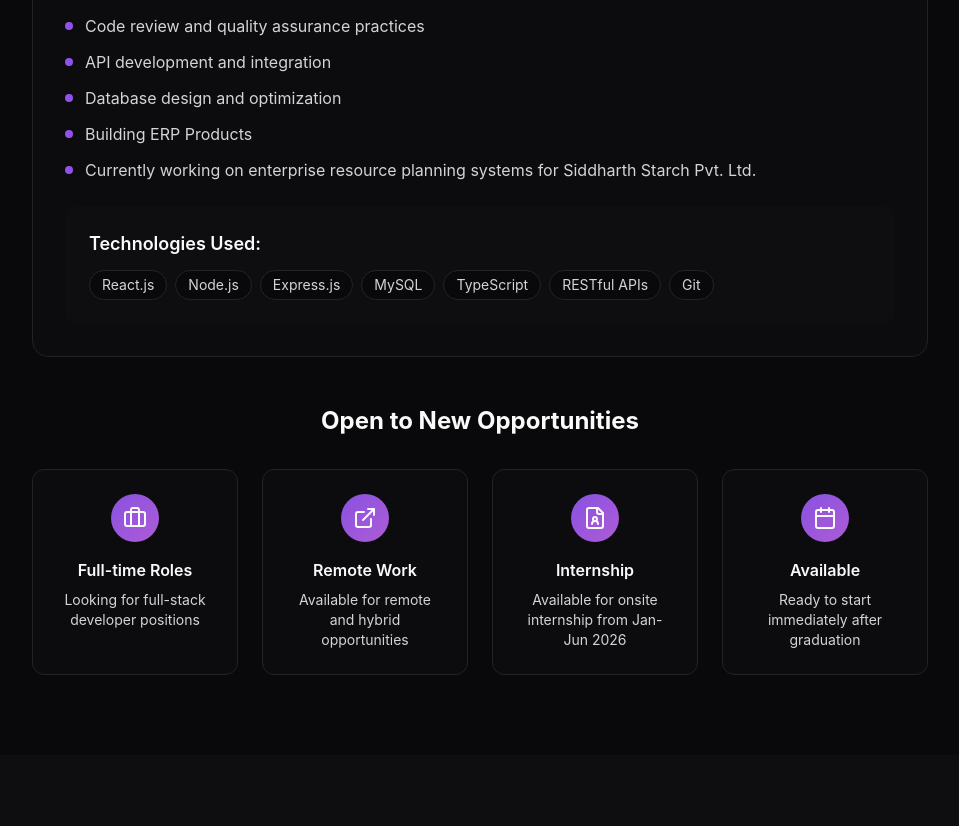
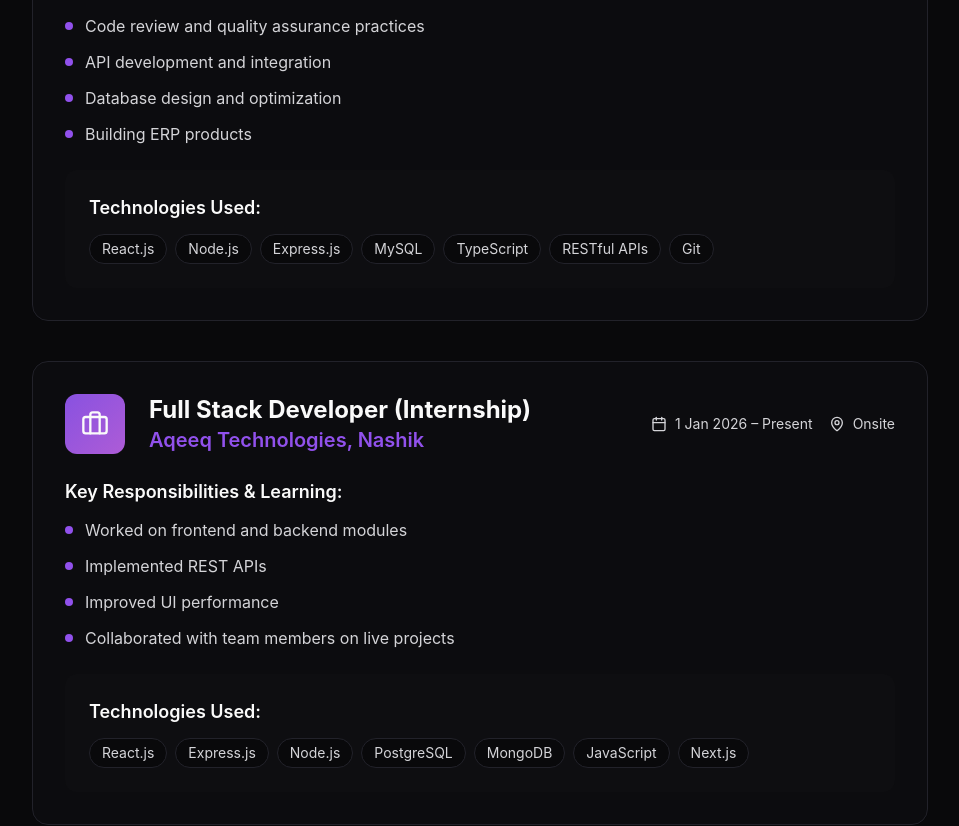
Before and after one commit to kanaadbhat/portfolio, a React (Vite) app: page / in a window 1280 px wide. Shown: the part 2140-2966 px from the top of the page, without its empty margins (160-1119 px from the left). Built offline with nearby package versions, Linux system fonts and the light colour scheme; no server answers.

Commit message:
Refactor code structure for improved readability and maintainability

```diff
--- a/src/components/Experience.tsx
+++ b/src/components/Experience.tsx
@@ -22,7 +22,12 @@
         </div>
 
         <div className="max-w-4xl mx-auto">
-          <div className="glass-card rounded-2xl p-8 hover-glow transition-all duration-500 animate-fade-in-up">
+      <div className="max-w-4xl mx-auto space-y-10">
+  {experience.map((exp, index) => (
+    <div
+      key={index}
+      className="glass-card rounded-2xl p-8 hover-glow transition-all duration-500 animate-fade-in-up"
+    >
       <div className="flex flex-col lg:flex-row lg:items-center lg:justify-between mb-6">
         <div className="flex items-center mb-4 lg:mb-0">
           <div className="p-4 bg-gradient-primary rounded-xl mr-6">
@@ -30,10 +35,10 @@
           </div>
           <div>
             <h3 className="text-2xl font-bold text-foreground">
-                    {experience.role}
+              {exp.role}
             </h3>
             <p className="text-xl text-primary font-semibold">
-                    {experience.organization}
+              {exp.organization}
             </p>
           </div>
         </div>
@@ -41,75 +46,40 @@
         <div className="flex flex-col sm:flex-row gap-4 text-sm">
           <div className="flex items-center text-foreground-secondary">
             <Calendar size={16} className="mr-2" />
-                  {experience.duration}
+            {exp.duration}
           </div>
           <div className="flex items-center text-foreground-secondary">
             <MapPin size={16} className="mr-2" />
-                  {experience.mode}
+            {exp.mode}
           </div>
         </div>
       </div>
 
       <div className="space-y-6">
+        {/* Responsibilities */}
         <div>
           <h4 className="text-lg font-semibold text-foreground mb-3">
             Key Responsibilities & Learning:
           </h4>
           <ul className="space-y-3 text-foreground-secondary">
-                  <li className="flex items-start">
+            {exp.responsibilities.map((item, i) => (
+              <li key={i} className="flex items-start">
                 <div className="w-2 h-2 bg-primary rounded-full mt-2 mr-3 flex-shrink-0"></div>
-                    <span>
-                      Full-stack development using modern web technologies
-                    </span>
+                <span>{item}</span>
               </li>
-                  <li className="flex items-start">
-                    <div className="w-2 h-2 bg-primary rounded-full mt-2 mr-3 flex-shrink-0"></div>
-                    <span>
-                      Collaborative development in an agile environment
-                    </span>
-                  </li>
-                  <li className="flex items-start">
-                    <div className="w-2 h-2 bg-primary rounded-full mt-2 mr-3 flex-shrink-0"></div>
-                    <span>Code review and quality assurance practices</span>
-                  </li>
-                  <li className="flex items-start">
-                    <div className="w-2 h-2 bg-primary rounded-full mt-2 mr-3 flex-shrink-0"></div>
-                    <span>API development and integration</span>
-                  </li>
-                  <li className="flex items-start">
-                    <div className="w-2 h-2 bg-primary rounded-full mt-2 mr-3 flex-shrink-0"></div>
-                    <span>Database design and optimization</span>
-                  </li>
-                  <li className="flex items-start">
-                    <div className="w-2 h-2 bg-primary rounded-full mt-2 mr-3 flex-shrink-0"></div>
-                    <span> Building ERP Products</span>
-                  </li>
-                  <li className="flex items-start">
-                    <div className="w-2 h-2 bg-primary rounded-full mt-2 mr-3 flex-shrink-0"></div>
-                    <span>
-                      Currently working on enterprise resource planning systems
-                      for Siddharth Starch Pvt. Ltd.
-                    </span>
-                  </li>
+            ))}
           </ul>
         </div>
 
+        {/* Technologies */}
         <div className="bg-background-secondary rounded-xl p-6">
           <h4 className="text-lg font-semibold text-foreground mb-3">
             Technologies Used:
           </h4>
           <div className="flex flex-wrap gap-2">
-                  {[
-                    "React.js",
-                    "Node.js",
-                    "Express.js",
-                    "MySQL",
-                    "TypeScript",
-                    "RESTful APIs",
-                    "Git",
-                  ].map((tech, index) => (
+            {exp.technologies.map((tech, i) => (
               <span
-                      key={index}
+                key={i}
                 className="bg-background text-foreground-secondary px-3 py-1 rounded-full text-sm border border-card-border"
               >
                 {tech}
@@ -119,6 +89,9 @@
         </div>
       </div>
     </div>
+  ))}
+</div>
+
 
           {/* Additional Experience Section */}
           <div className="mt-12 text-center">
@@ -155,10 +128,10 @@
                   <FileUser size={24} className="text-primary-foreground" />
                 </div>
                 <h4 className="font-semibold text-foreground mb-2">
-                  Internship
+                  Job Opportunities
                 </h4>
                 <p className="text-foreground-secondary text-sm">
-                  Available for onsite internship from Jan-Jun 2026
+                  Available for onsite job opportunities from July 2026
                 </p>
               </div>
 
--- a/src/components/Profile.tsx
+++ b/src/components/Profile.tsx
@@ -55,7 +55,7 @@
               with diverse teams, and bring solid interpersonal and time
               management skills to meet organizational goals. My experience
               spans across full-stack development, with particular expertise in
-              React.js, Express.js, Flutter and modern web technologies.
+              React.js, Express.js and modern web technologies.
             </p>
 
             <div className="space-y-4">
--- a/src/data/education.ts
+++ b/src/data/education.ts
@@ -3,7 +3,7 @@
     degree: 'B.Tech in Computer Engineering',
     institution: 'K.K.Wagh Institute of Engineering Education & Research, Nashik',
     duration: '2022-2026',
-    cgpa: '8.02',
+    cgpa: '8.04',
     board: 'Autonomous – SPPU, Pune',
   },
   {
--- a/src/data/experience.ts
+++ b/src/data/experience.ts
@@ -1,8 +1,48 @@
-  const experience = {
+const experience = [
+  {
     organization: "Inew Technologies, Pune",
     role: "Full Stack Developer (Internship)",
     mode: "Remote",
-    duration: "27 June 2025 – 27 Sept 2025",
-  };
+    duration: "27 June 2025 – 27 August 2025",
+    responsibilities: [
+      "Full-stack development using modern web technologies",
+      "Collaborative development in an agile environment",
+      "Code review and quality assurance practices",
+      "API development and integration",
+      "Database design and optimization",
+      "Building ERP products",
+    ],
+    technologies: [
+      "React.js",
+      "Node.js",
+      "Express.js",
+      "MySQL",
+      "TypeScript",
+      "RESTful APIs",
+      "Git",
+    ],
+  },
+  {
+    organization: "Aqeeq Technologies, Nashik",
+    role: "Full Stack Developer (Internship)",
+    mode: "Onsite",
+    duration: "1 Jan 2026 – Present",
+    responsibilities: [
+      "Worked on frontend and backend modules",
+      "Implemented REST APIs",
+      "Improved UI performance",
+      "Collaborated with team members on live projects",
+    ],
+    technologies: [
+      "React.js",
+      "Express.js",
+      "Node.js",
+      "PostgreSQL",
+      "MongoDB",
+      "JavaScript",
+      "Next.js",
+    ],
+  },
+];
 
-  export default experience;
+export default experience;
--- a/src/data/projects.ts
+++ b/src/data/projects.ts
@@ -2,8 +2,43 @@
 import buildguild from "@/assets/buildguild.jpeg";
 import apex from "@/assets/apex.jpeg";
 import SpendSmart from "@/assets/SpendSmart.png";
+import calibr from "@/assets/calibr.jpg";
+import drivechat from "@/assets/drivechat.png";
 
 const projects = [
+    {
+    title: "DriveChat - Secure Message Syncing",
+    duration: " DEC 2025",
+    description:
+      "Built a private, cross-device chat workspace with true end-to-end encryption and zero server access to user data.Use event-driven realtime architecture, reducing network requests by 95% and backend load by 90%; implemented smart previews (LCP <1.5s, CLS <0.05, INP <40ms)",
+    tech: [
+   "React", "Node.js", "Express.js", "Dexie.js", "Firestore", "Redis", "Socket.IO", "GIS", "BullMQ", "Web Crypto", "Docker"
+    ],
+    github: "https://github.com/kanaadbhat/drivechat",
+    demo: "https://youtu.be/TQuNNvwbgmU",
+    live: "https://mydrivechat.onrender.com",
+    featured: true,
+    image: drivechat,
+  },
+  {
+    title: "Calibr - AI Recruitment Pipeline",
+    duration: "SEP-NOV 2025",
+    description:
+      "An AI Driven Recruitment platform for comprehensive candidate evakuation. Consisting of different modules like AptitudeTest, Coding Round and Interviews. Engineered an Threshold-Based Multi-Queue System for AI-Driven Interview Orchestration.",
+    tech: [
+      "Next.js",
+      "Shadcn",
+      "MongoDB",
+      "AWS S3/EC2",
+      "GCP",
+      "Gemini Pro",
+      "Judge0",
+    ],
+    github: "https://github.com/kanaadbhat/Calibr",
+    demo: "https://youtu.be/TQuNNvwbgmU",
+    featured: true,
+    image: calibr,
+  },
   {
     title: "Vendora – Smart Vendor Management Platform",
     duration: "FEB-JUNE 2025",
@@ -21,7 +56,7 @@
     github: "https://github.com/kanaadbhat/Vendora",
     live: "https://vendora-frontend.onrender.com/",
     demo: "https://youtu.be/Gg3fWcJeheI",
-    featured: true,
+    featured: false,
     image: vendora,
   },
   {
@@ -37,7 +72,7 @@
       "Chart.js",
       "Bootstrap",
       "Razor Pages",
-      ".NET 9"
+      ".NET 9",
     ],
     github: "https://github.com/kanaadbhat/SpendSmart",
     demo: "https://youtu.be/uM16WD-ProE",
--- a/src/data/skillCategories.ts
+++ b/src/data/skillCategories.ts
@@ -5,13 +5,13 @@
     {
       title: "Frontend Development",
       icon: Globe,
-      skills: ["HTML", "CSS", "React.js", "Tailwind CSS", "JavaScript", "TypeScript"],
+      skills: ["HTML", "CSS", "React.js", "Tailwind CSS","Next.js","React Query"],
       color: "text-blue-400"
     },
     {
       title: "Backend Development",
       icon: Code,
-      skills: ["Node.js", "Express.js", "RESTful APIs", "Authentication"],
+      skills: ["Node.js", "Express.js", "RESTful APIs", "Authentication","Next.js","Zustand","Redux-Toolkit"],
       color: "text-green-400"
     },
     {
@@ -23,19 +23,19 @@
     {
       title: "Databases",
       icon: Database,
-      skills: ["MySQL", "MongoDB", "SQL Workbench"],
+      skills: ["MySQL", "MongoDB",  "PostgreSQL","Firebase", "Sequelize"],
       color: "text-orange-400"
     },
     {
       title: "Tools & Technologies",
       icon: Wrench,
-      skills: ["Git", "GitHub", "Postman", "Thunder Client", "Render", "Cloudinary", "Power BI", "Figma"],
+      skills: ["Git", "GitHub", "Postman", "Thunder Client", "Render", "Cloudinary", "Power BI", "Figma","SQL Workbench","PgAdmin"],
       color: "text-cyan-400"
     },
     {
       title: "Programming Languages",
       icon: Brain,
-      skills: ["C", "C++", "Python", "JavaScript", "Dart"],
+      skills: ["C", "C++", "Python", "JavaScript","TypeScript", "Dart"],
       color: "text-pink-400"
     }
   ];
```
Also changed, not shown: src/assets/calibr.jpg (added), src/assets/drivechat.png (added). Lines whose indentation alone changed are shown as unchanged.
